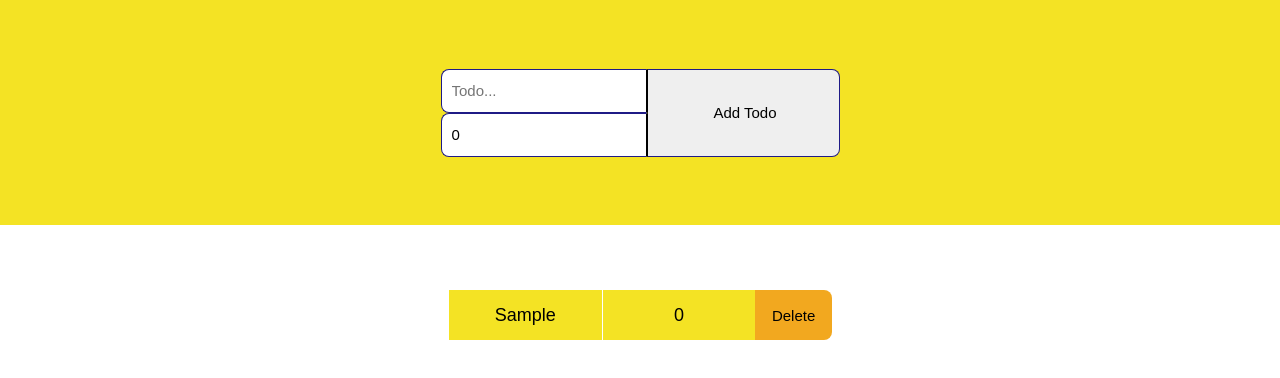
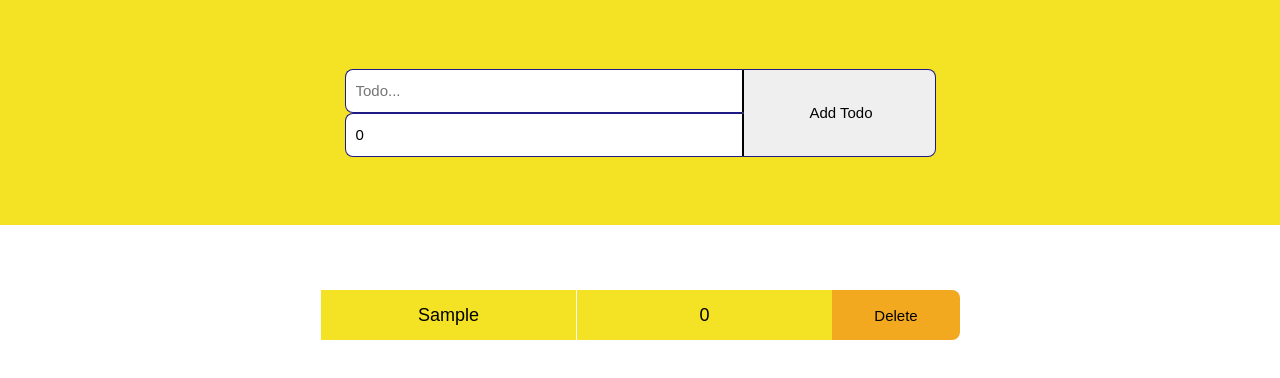
Before and after one commit to Jules147/Typescript, a React (Create React App) app: page / in a window 1280 px wide. Both pictures are taken after typing "Sample" into the empty fields and a click on the button "Add Todo". Shown: the top 378 px of the page. Built offline with nearby package versions, Linux system fonts and the light colour scheme.

Commit message:
change width

```diff
--- a/src/App.css
+++ b/src/App.css
@@ -37,7 +37,7 @@ body {
 
 /* for <input> tags in header area*/
 .header input {
-  width: 15vw;
+  width: 30vw;
   height: 40px;
   border: none;
   /* rounded the left sides but keep right side straight so right 'falls' flat against button */
--- a/src/Components/ToDoTask.css
+++ b/src/Components/ToDoTask.css
@@ -1,6 +1,6 @@
 .task {
   /* to ensure the item on our list and our button to remove that item are side by side */
-  width: 30vw;
+  width: 50vw;
   height: 50px;
   display: flex;
   color: rgb(0, 0, 0);
```
